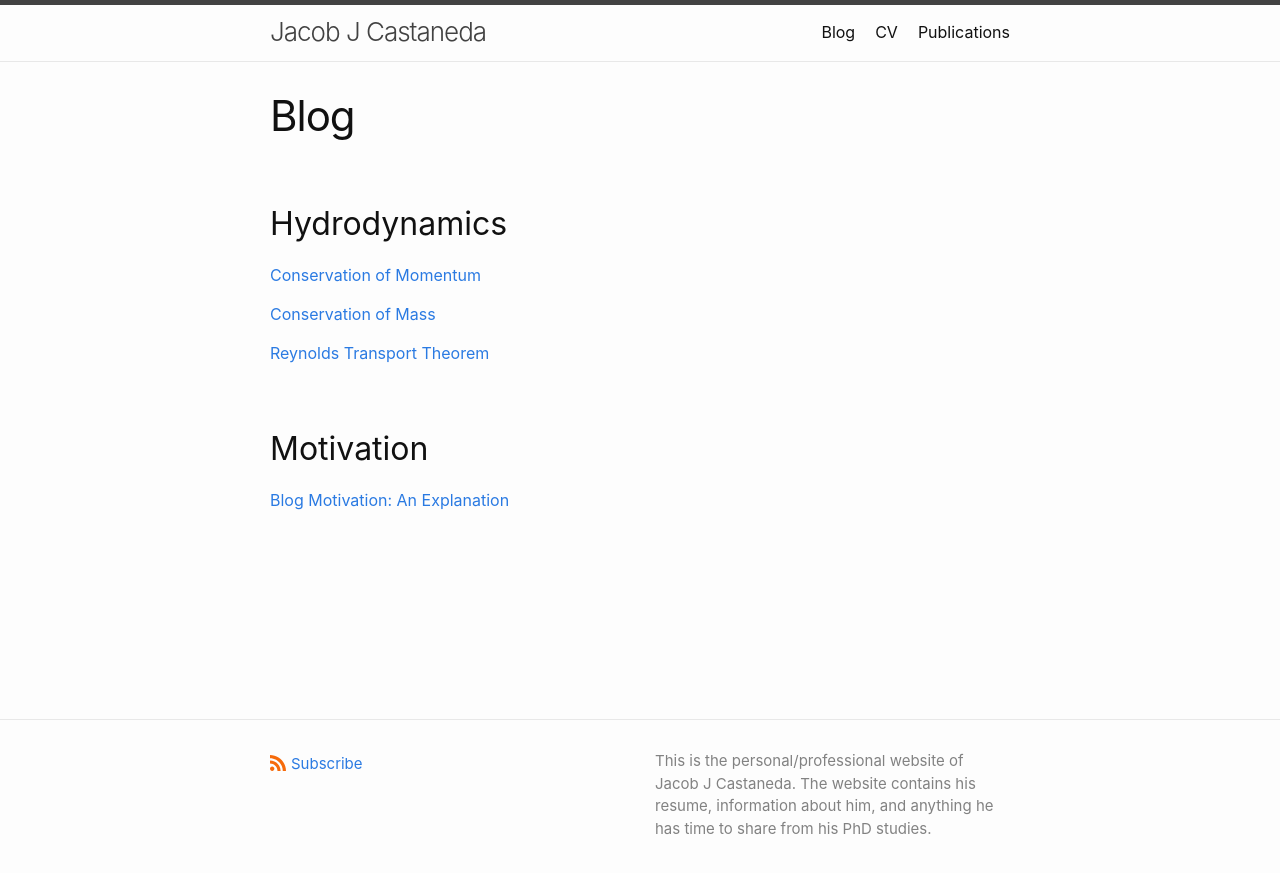
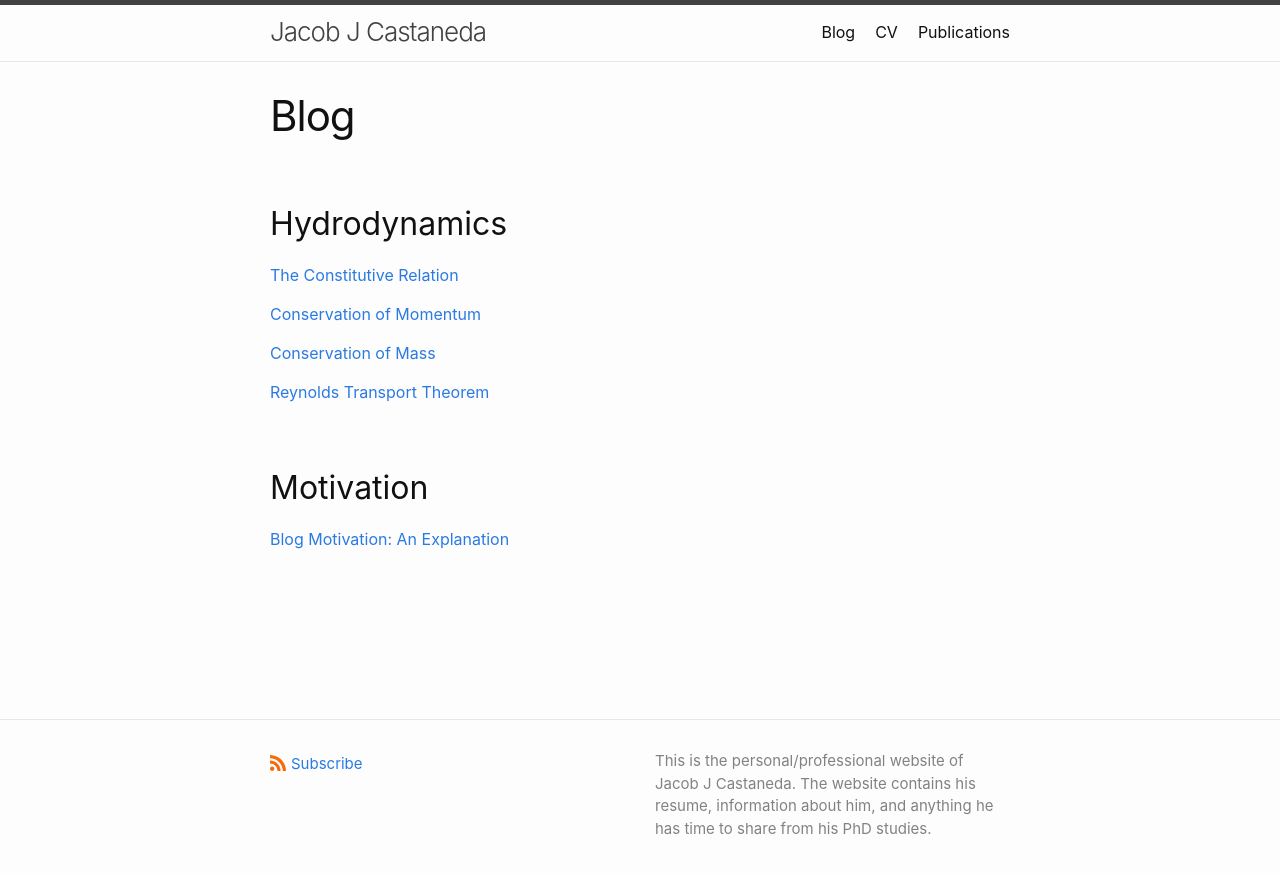
Before and after one commit to jacobjcastaneda/jacobjcastaneda.github.io, a Jekyll site: the page built from docs/blog.markdown, in a window 1280 px wide. Shown: the top 873 px of the page. Built offline with Jekyll 4.4.1, drawn with Linux system fonts in a browser that asks for light colours.

Commit message:
constitutive relation

```diff
--- a/docs/blog.markdown
+++ b/docs/blog.markdown
@@ -4,6 +4,8 @@ layout: page
 ---
 
 ## Hydrodynamics
+
+<a href="https://www.notion.so/The-Constitutive-Relation-266f33ce349a40628f26b677bb9df9ba">The Constitutive Relation</a>
 
 <a href="https://www.notion.so/Conservation-of-Momentum-0381f4614ac34116b422ebde36fd8fb2">Conservation of Momentum</a>
 
```
